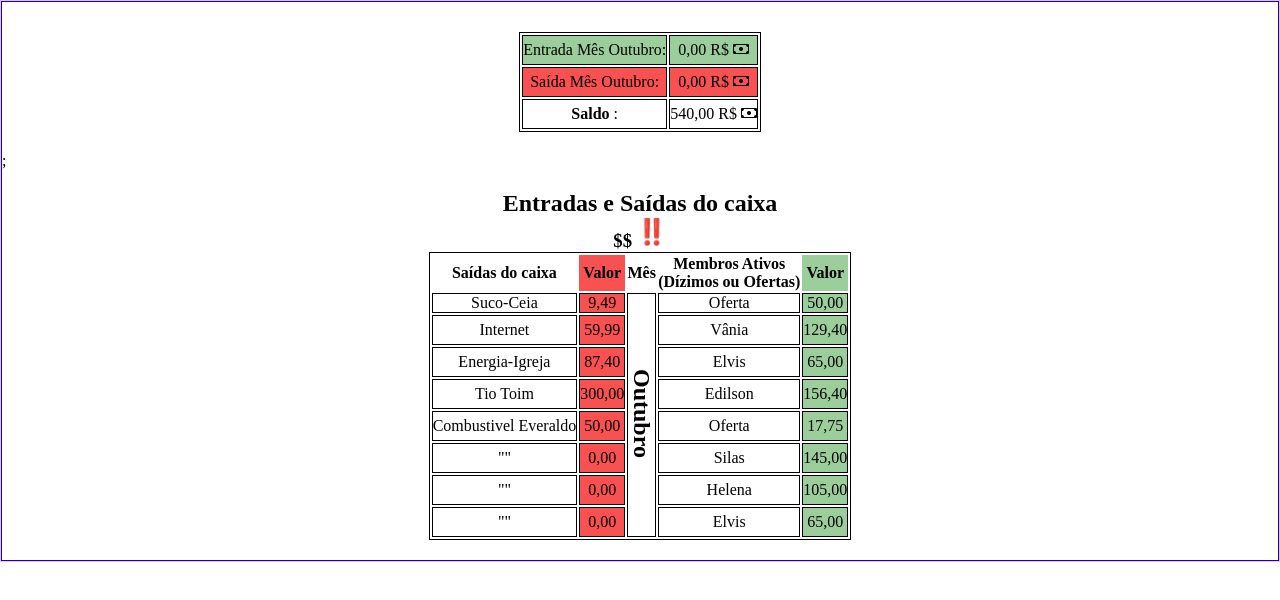
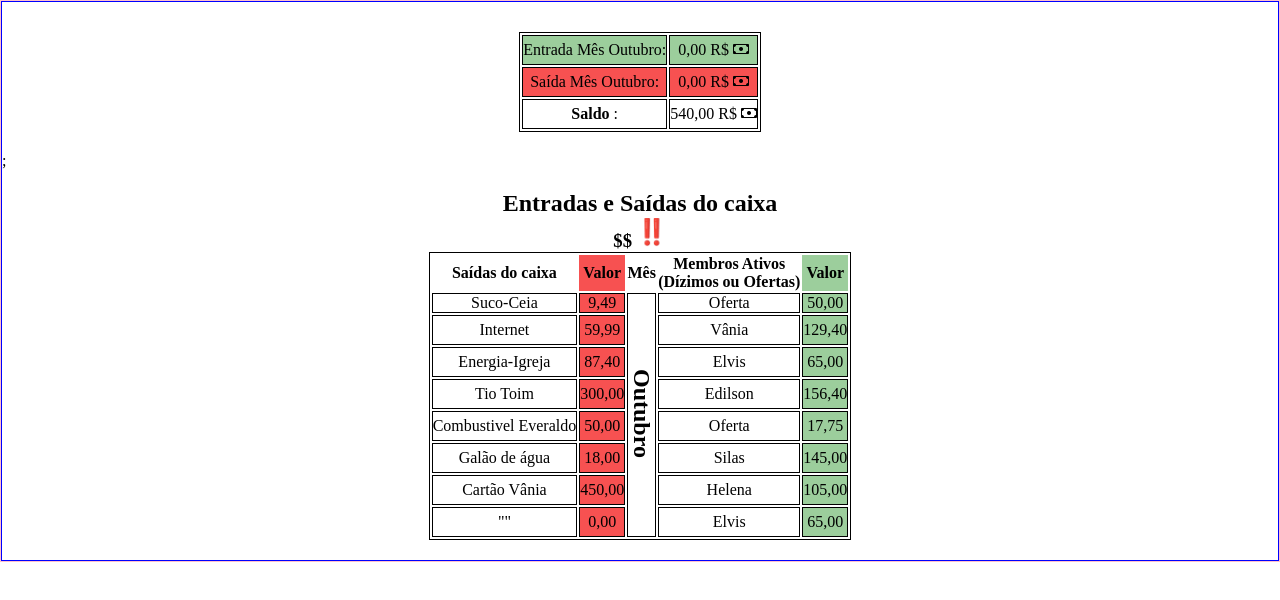
Before and after one commit to Edyylson/outubro, a plain HTML site: page index.html in a window 1280 px wide. Drawn offline with nearby package versions, Linux system fonts and the light colour scheme.

Commit message:
atualizando

```diff
--- a/index.html
+++ b/index.html
@@ -128,16 +128,16 @@
 
 
         <tr class="linha">
-          <td>""</td>
-          <td>0,00</td>
+          <td>Galão de água</td>
+          <td>18,00</td>
           <td>Silas</td>
           <td class="vlentrada">145,00</td>
         </tr>
 
 
         <tr class="linha">
-          <td>""</td>
-          <td>0,00</td>
+          <td>Cartão Vânia</td>
+          <td>450,00</td>
           <td>Helena</td>
           <td class="vlentrada">105,00</td>
         </tr>
--- a/java.js
+++ b/java.js
@@ -4,6 +4,3 @@
 //let somas = 10 + 30;
 
 //alert(soma);
-
-let num = document.querySelectorAll(".vlentrada");
-alert(num);
```
